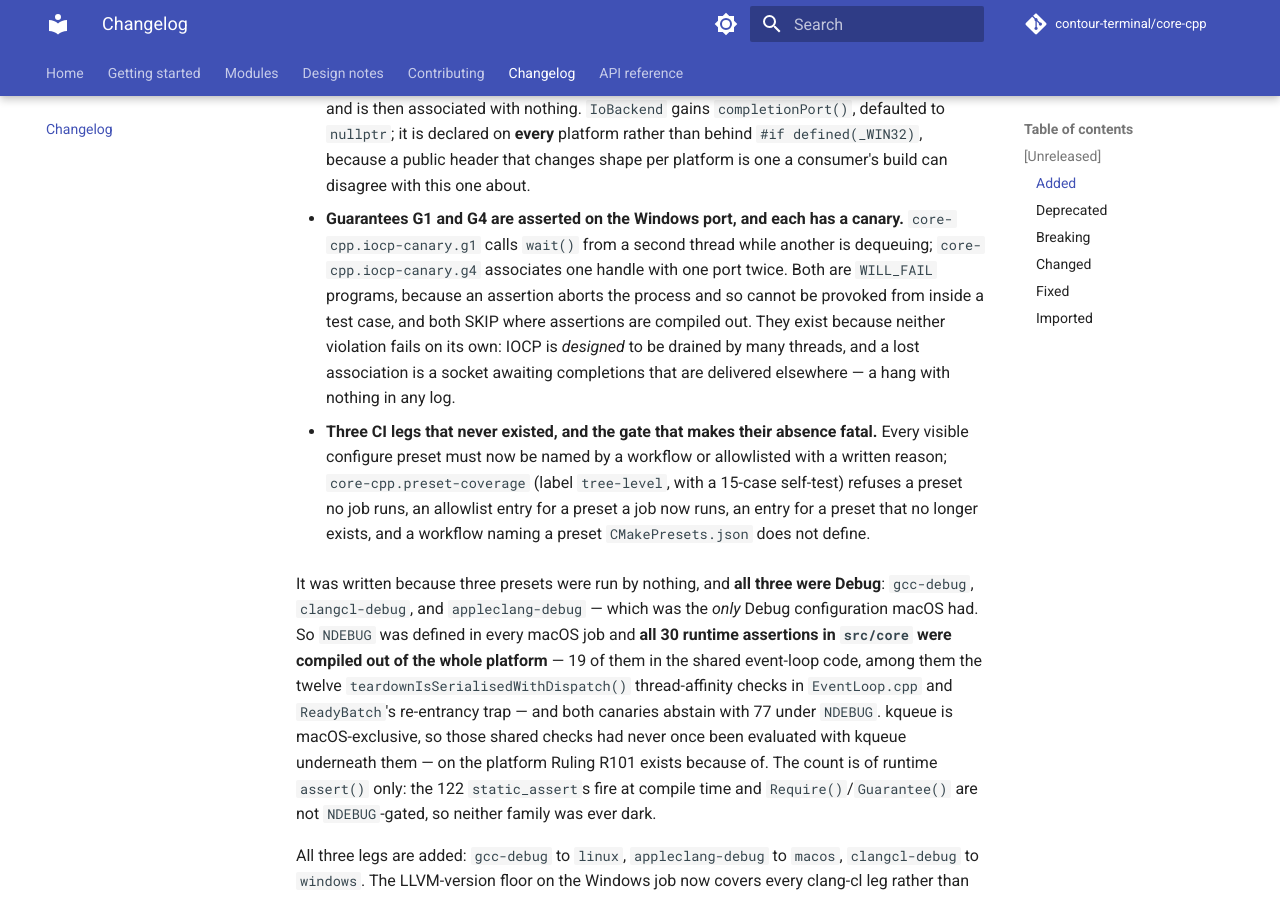
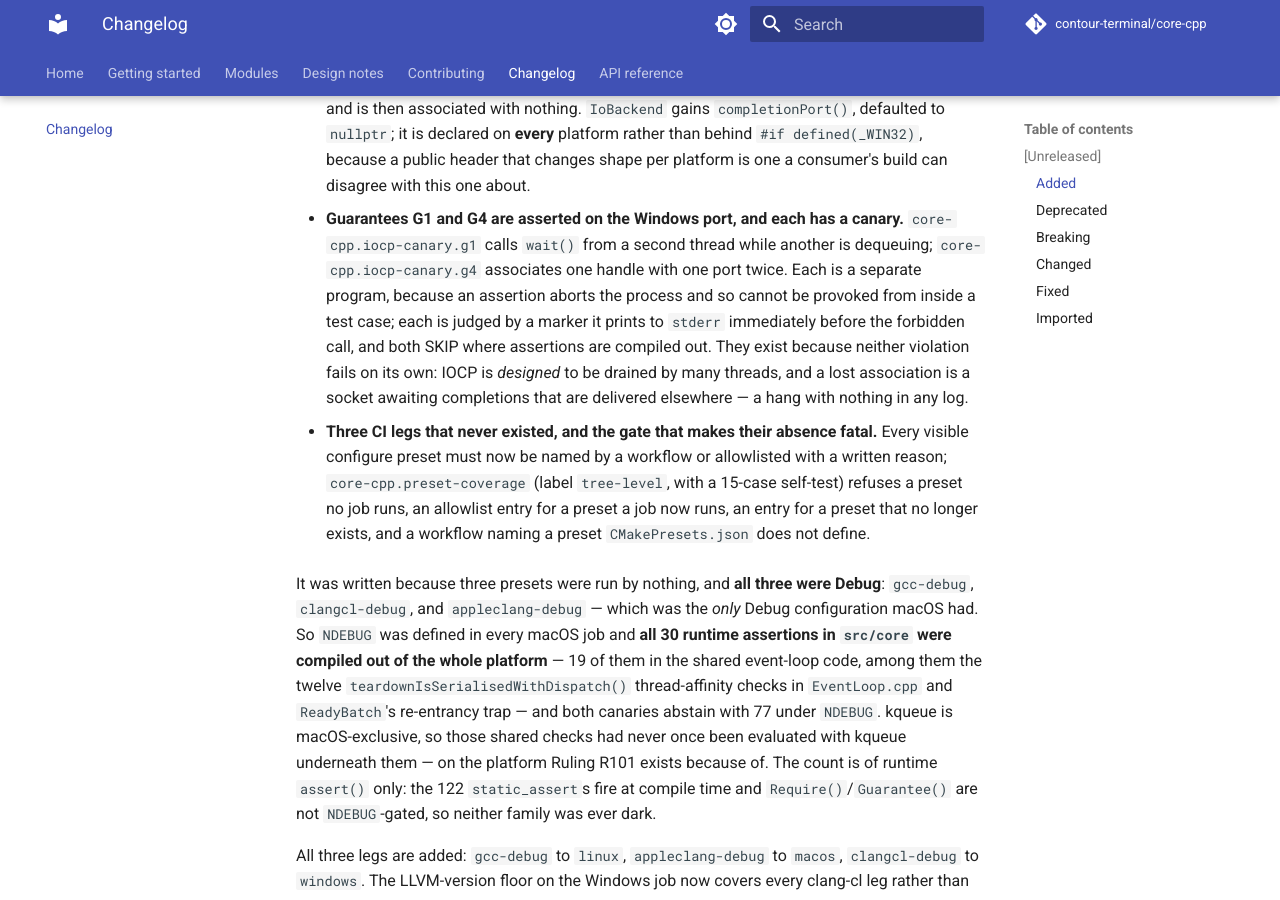
Before and after one commit to contour-terminal/core-cpp, an MkDocs documentation site: the page built from docs/changelog.md, in a window 1280 px wide and 900 px high, scrolled down 14120 px. Built offline with MkDocs 1.6.1 and Material for MkDocs 9.7.7, drawn with Linux system fonts in a browser that asks for light colours; comment, search, counter and statistics services are not loaded.

Commit message:
docs: a property removed from the build survived in nine descriptions of it
`a48e727` removed `WILL_FAIL` from every canary registration in this tree. A sweep found the
property still asserted as current in the rulebook, in two provenance rows and in CHANGELOG's
0.1.0 notes -- the last of which is the public record, describing a registration shape the
build no longer has.

Each now states what the registrations actually do: a marker printed to stderr immediately
before the forbidden call, matched with PASS_REGULAR_EXPRESSION, with the SIGABRT handler named
as load-bearing rather than tidiness because a raw signal defeats both regex properties.

Nine doc comments in `src/core/net/` and `tests/` still describe the old scheme. They are not
touched here: two lanes hold uncommitted work across those files, and a comment sweep would
collide with both. Routed to Task B13, which owns the canaries, with the note that the comments
EXPLAINING the replacement are correct and must survive -- only the ones asserting the
registration is `WILL_FAIL` are wrong.

Found by the Task B12 lane, which reported one instance in CHANGELOG; enumerating the tree
found thirteen more, four of them live. That is the session's most repeated lesson in its
cheapest form: the cost of a wrong claim is not the sentence, it is every copy of it nobody
enumerated.

Signed-off-by: Christian Parpart <christian@parpart.family>

```diff
--- a/CHANGELOG.md
+++ b/CHANGELOG.md
@@ -531,9 +531,10 @@ workflow refuses one without a section here.
 
 - **Guarantees G1 and G4 are asserted on the Windows port, and each has a canary.**
   `core-cpp.iocp-canary.g1` calls `wait()` from a second thread while another is dequeuing;
-  `core-cpp.iocp-canary.g4` associates one handle with one port twice. Both are `WILL_FAIL`
-  programs, because an assertion aborts the process and so cannot be provoked from inside a test
-  case, and both SKIP where assertions are compiled out. They exist because neither violation fails
+  `core-cpp.iocp-canary.g4` associates one handle with one port twice. Each is a separate program,
+  because an assertion aborts the process and so cannot be provoked from inside a test case; each
+  is judged by a marker it prints to `stderr` immediately before the forbidden call, and both SKIP
+  where assertions are compiled out. They exist because neither violation fails
   on its own: IOCP is *designed* to be drained by many threads, and a lost association is a socket
   awaiting completions that are delivered elsewhere — a hang with nothing in any log.
 
```
Also changed, not shown: .agent/reference/provenance.md (+2 -2 lines), .agent/rules/async-and-net.md (+7 -2 lines), .superpowers/sdd/2026-09-18-core-cpp/task-B12-brief.md (+9 -2 lines), .superpowers/sdd/2026-09-18-core-cpp/task-B13-brief.md (+17 -0 lines).
